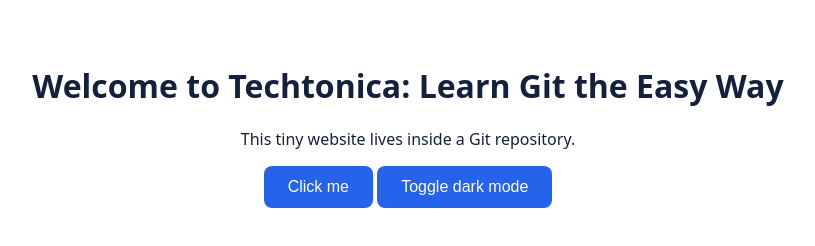
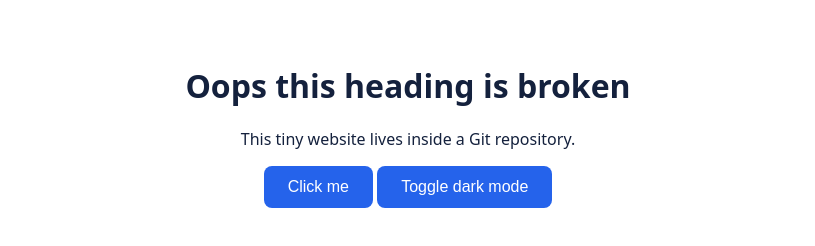
Before and after one commit to shahzab/techtonica-git-playground, a plain HTML site: page index.html in a window 1280 px wide. Shown: the whole page, without its empty margins (232-1047 px from the left). Drawn offline with Linux system fonts and the light colour scheme.

Commit message:
Experiment with a new heading

```diff
--- a/index.html
+++ b/index.html
@@ -6,7 +6,7 @@
   <link rel="stylesheet" href="style.css">
 </head>
 <body>
-  <h1>Welcome to Techtonica: Learn Git the Easy Way</h1>
+  <h1>Oops this heading is broken</h1>
   <p>This tiny website lives inside a Git repository.</p>
   <button class="button">Click me</button>
   <button id="dark-toggle" class="button">Toggle dark mode</button>
```
